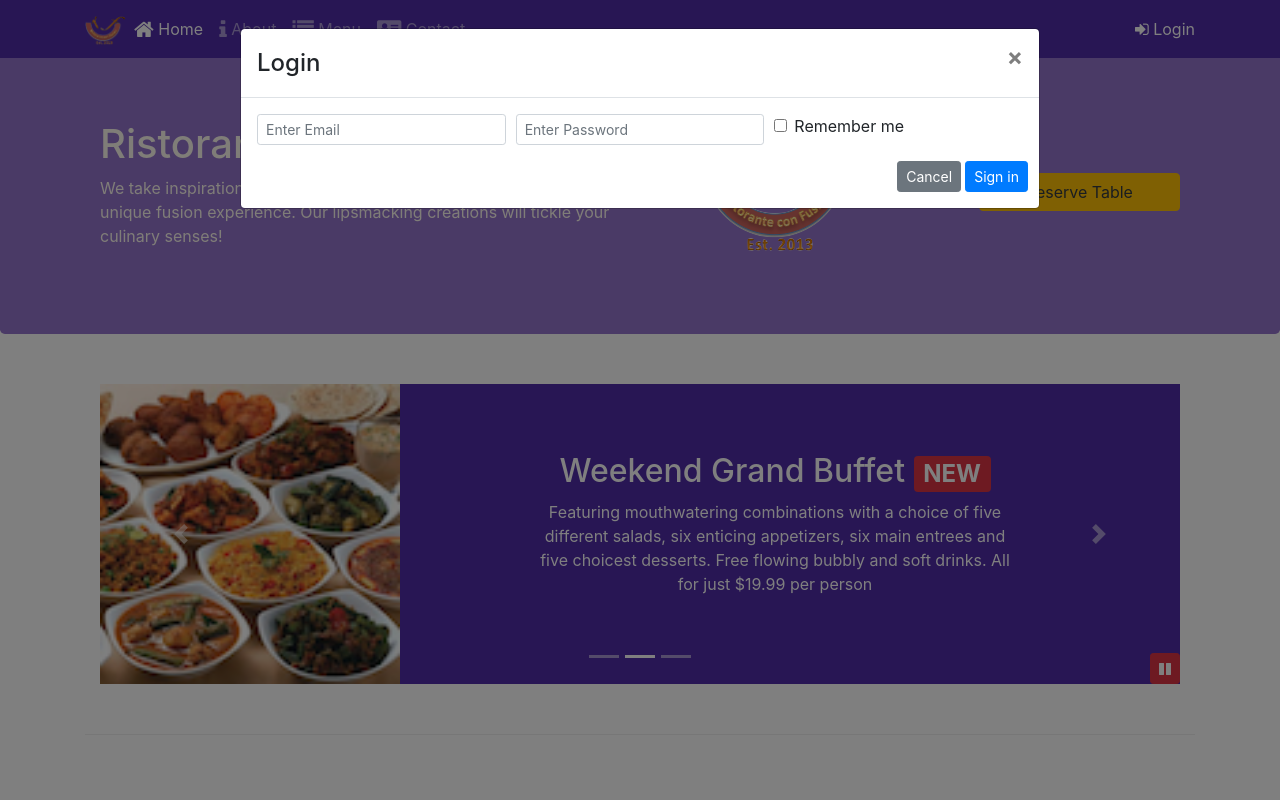
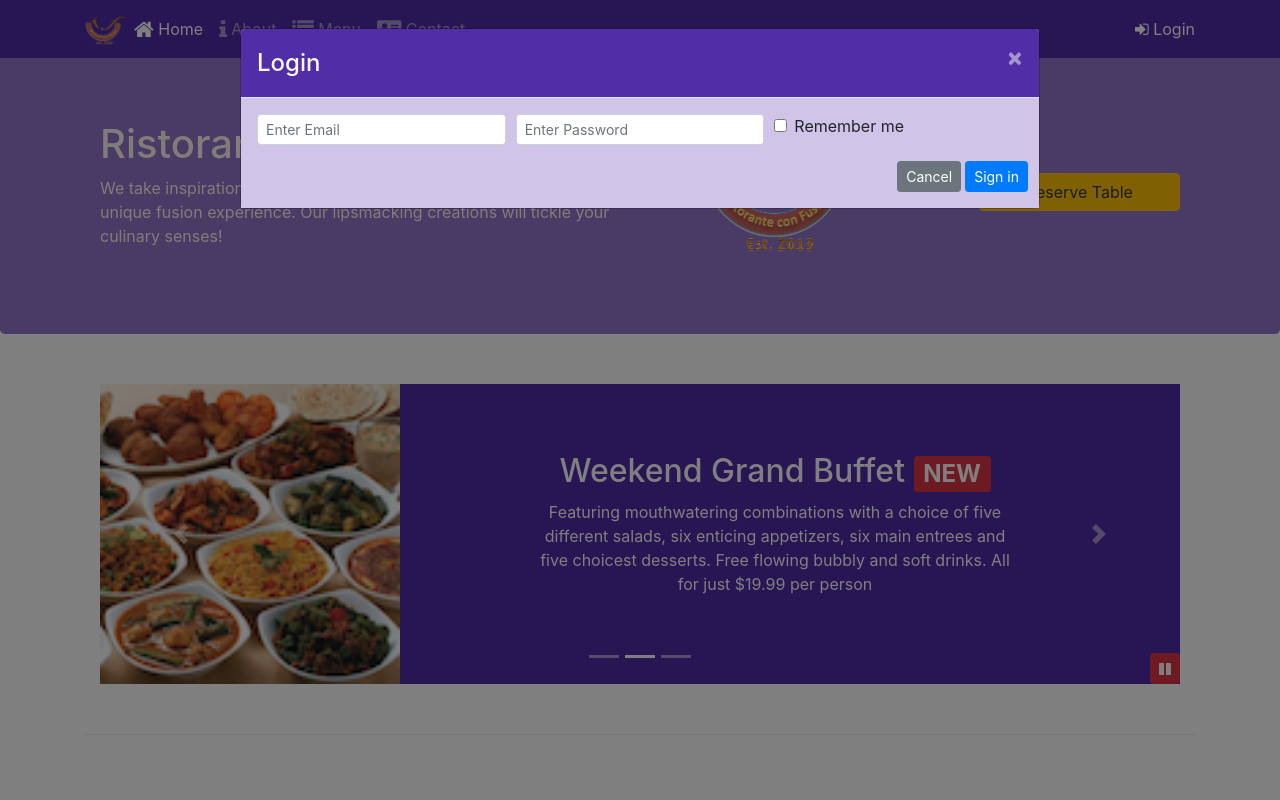
Before and after one commit to ShuyiZhou495/coursera-bootstrap-learn, a website: page index.html in a window 1280 px wide. Both pictures are taken after a click on the button "Login". Shown: the top 800 px of the page. Drawn offline with nearby package versions, Linux system fonts and the light colour scheme.

Commit message:
Assignment 4

```diff
--- a/css/styles.scss
+++ b/css/styles.scss
@@ -75,3 +75,17 @@ body {
     bottom: 0;
     z-index: 1;
 }
+
+.modal {
+    .modal-header {
+        background-color: $background-dark;
+        color: floralwhite;
+        .close {
+            color: floralwhite;
+        }
+    }
+    .modal-body {
+        background-color: $background-pale;
+    }
+
+}
--- a/index.html
+++ b/index.html
@@ -31,7 +31,7 @@
                     <li class="nav-item"><a class="nav-link" href="./contactus.html"><span class="fa fa-address-card fa-lg"></span> Contact</a></li>
                 </ul>
                 <span class="navbar-text">
-                    <a data-toggle="modal" data-target="#loginModal">
+                    <a id="loginButton" role="button">
                         <span class="fa fa-sign-in"></span> Login
                     </a>
                 </span>
@@ -156,8 +156,8 @@
                             <img src="img/logo.png" class="image-fluid">
                         </div>
                         <div class="col-12 col-sm-5">
-                            <a role="button" data-toggle="modal"  data-target="#reserveModal" class="btn btn-warning btn-block text-dark" role="button">Reserve Table</a>
-                            </div>
+                            <a class="btn btn-warning btn-block text-dark" role="button" id="reserveModalButton">Reserve Table</a>
+                        </div>
                     </div>
 
 
@@ -370,16 +370,22 @@
             $('#carouselButton').click(function(){
                 if ($('#carouselButton').children('span').hasClass('fa-pause')) {
                     $('#mycarousel').carousel('pause');
-                    $('#carouselButton').children('span').removeClass('fa-pause')
-                    $('#carouselButton').children('span').addClass('fa-play')
+                    $('#carouselButton').children('span').removeClass('fa-pause');
+                    $('#carouselButton').children('span').addClass('fa-play');
                 }
                 else if ($('#carouselButton').children('span').hasClass('fa-play')) {
                     $('#mycarousel').carousel('cycle');
-                    $('#carouselButton').children('span').removeClass('fa-play')
-                    $('#carouselButton').children('span').addClass('fa-pause')
+                    $('#carouselButton').children('span').removeClass('fa-play');
+                    $('#carouselButton').children('span').addClass('fa-pause');
                 }
 
             });
+            $('#loginButton').click(function(){
+                $('#loginModal').modal('show');
+            });
+            $('#reserveModalButton').click(function(){
+                $('#reserveModal').modal('show');
+            })
         });
     </script>
 </body>
```
Also changed, not shown: css/styles.css.
